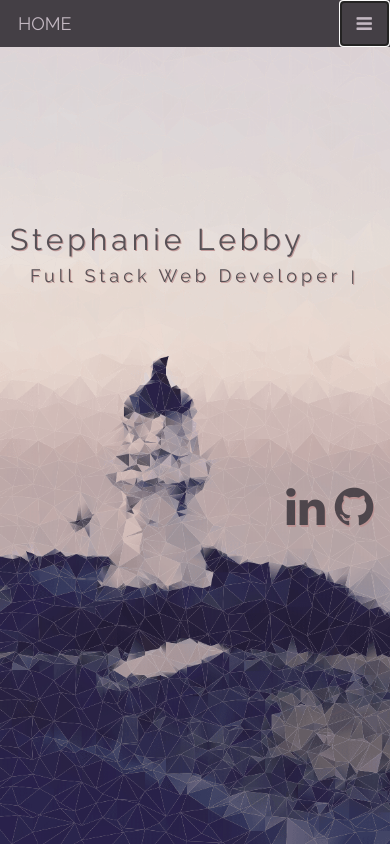
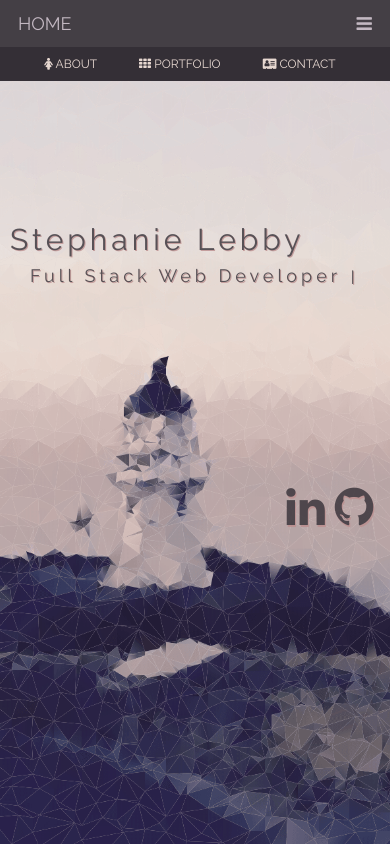
Before and after one commit to Steffield/React-Portfolio, a React (Create React App) app: page /#/ in a window 390 px wide. Both pictures are taken after a click on the button "Toggle Navigation Menu". Shown: the top 844 px of the page. Built offline with nearby package versions, Linux system fonts and the light colour scheme.

Commit message:
added useRef Hook, botton hover changes

```diff
--- a/src/components/Header/Navbar.css
+++ b/src/components/Header/Navbar.css
@@ -1,66 +1,64 @@
 /* ------navbar related styling -------*/
-.nav-top{
-  position:fixed;
-  width:100%;
-  z-index:1;
-  top:0;
+.nav-top {
+  position: fixed;
+  width: 100%;
+  z-index: 1;
+  top: 0;
 }
 
-.navbar-item{
-  margin-right: 30px
+.navbar-item {
+  margin-right: 30px;
 }
 
-#navbar{
-width:100%;
-overflow:hidden;
-display:block;
-background-color: rgb(52, 47, 54);
-color:#c0b5c0;
-opacity:.9;
-border-radius:0px;
-padding: 2px;
-font-size: 1.2em
+#navbar {
+  width: 100%;
+  overflow: hidden;
+  display: block;
+  background-color: rgb(52, 47, 54);
+  color: #c0b5c0;
+  opacity: 0.9;
+  border-radius: 0px;
+  padding: 2px;
+  font-size: 1.2em;
 }
 #navbar:before,
-#navbar:after{
-content:"";
-display:table;
-clear:both;
+#navbar:after {
+  content: "";
+  display: table;
+  clear: both;
 }
 
-#navLink{
-float:right!important;
+#navLink {
+  float: right !important;
 }
 
-
 #navLink:hover,
-.navbar-item:hover{
+.navbar-item:hover {
   background-color: #e7d8d1;
-  color:rgb(52, 47, 54);
-  text-decoration: none;
+  color: rgb(52, 47, 54);
+  /* text-decoration: none !important;
+  outline: none !important; */
 }
 
-
-#home{
-  position:relative;
+#home {
+  position: relative;
 }
 
-#home:hover{
-  display:block;
+#home:hover {
+  display: block;
 }
 
-#navFixed{
-  background-color: rgb(52, 47, 54)!important;
-  color: #e7d8d1!important;
-  display:block;
-  width:100%;
-  text-align:center;
-
+#navFixed {
+  background-color: rgb(52, 47, 54) !important;
+  color: #e7d8d1 !important;
+  display: block;
+  width: 100%;
+  text-align: center;
 }
 /*for the script*/
 
-.card{
-  box-shadow:0 2px 5px 0 rgba(0,0,0,0.16),0 2px 10px 0 rgba(0,0,0,0.12);
+.card {
+  box-shadow: 0 2px 5px 0 rgba(0, 0, 0, 0.16), 0 2px 10px 0 rgba(0, 0, 0, 0.12);
 }
 /* .animate-top{
   position:relative;
@@ -72,18 +70,16 @@ float:right!important;
     top:0;opacity:1;
   }
 } */
-.small{
-  margin-right: 10px
+.small {
+  margin-right: 10px;
 }
 
-.show{
-  display:block!important;
+.show {
+  display: block !important;
 }
 
-
-@media(min-width:700px){
-  .hide-md-lg{
-    display: none
+@media (min-width: 700px) {
+  .hide-md-lg {
+    display: none;
   }
-
 }
--- a/src/components/Header/Navbar.js
+++ b/src/components/Header/Navbar.js
@@ -52,11 +52,6 @@ function Navbar(props) {
           >
             <i className="fa fa-address-card"></i> CONTACT
           </button>
-          {/* <a href="#" className="navbar-item button">HOME</a>
-        <a href="#about" className="navbar-item button hide-small"><i className="fa fa-female"></i> ABOUT</a>
-        <a href="#portfolio" className="navbar-item button hide-small"><i className="fa fa-th"></i> PORTFOLIO</a>
-        <a href="#contact" className="navbar-item button hide-small"><i className="fa fa-address-card"></i> CONTACT</a>
-        */}
         </div>
 
         {/* <!-- Navbar small--> */}
@@ -65,6 +60,24 @@ function Navbar(props) {
           className="hide-small hide-large hide-medium"
           onClick={handleToggle}
         >
+          <button
+            onClick={() => props.scrollTo(props.aboutRef)}
+            className="navbar-item small button"
+          >
+            <i className="fa fa-female"></i> ABOUT
+          </button>
+          <button
+            onClick={() => props.scrollTo(props.portfolioRef)}
+            className="navbar-item small button"
+          >
+            <i className="fa fa-th"></i> PORTFOLIO
+          </button>
+          <button
+            onClick={() => props.scrollTo(props.contactRef)}
+            className="navbar-item small button"
+          >
+            <i className="fa fa-address-card"></i> CONTACT
+          </button>
           {/* <Link to="/about" className="navbar-item small button">
             ABOUT
           </Link>
@@ -74,9 +87,6 @@ function Navbar(props) {
           <Link to="/contact" className="navbar-item  small button">
             CONTACT
           </Link> */}
-          {/* <a href="#about" className="navbar-item small button">ABOUT</a>
-        <a href="#portfolio" className="navbar-item small button" >PORTFOLIO</a>
-        <a href="#contact" className="navbar-item small button" >CONTACT</a> */}
         </div>
       </div>
     </>
--- a/src/index.css
+++ b/src/index.css
@@ -18,6 +18,14 @@
     #d9bfbf,
     #f6efef
   );
+  --gradientLeft-webkit: -webkit-linear-gradient(
+    to left,
+    #d18989,
+    #d9bfbf,
+    #f6efef
+  );
+  --gradientLeft-moz: -moz-linear-gradient(to left, #d18989, #d9bfbf, #f6efef);
+  --gradientLeft: linear-gradient(to left, #d18989, #d9bfbf, #f6efef);
   --hrColor: #6c4040;
   --iconColor2: #e3cfcf;
   --borderGradientRight: linear-gradient(to right, #d18989, #7a7777);
@@ -50,15 +58,10 @@ html {
   line-height: 1.5;
 }
 
-#about {
-  padding-top: 90px !important;
-  height: 100vh;
-}
-
 /* -------buttons------ */
 #resumeBtn,
 /* #loadMoreBtn, */
-#toTopBtn,
+ #toTopBtn,
 #sendBtn {
   padding: 7px;
   border-radius: var(--borderRadius1);
@@ -71,9 +74,9 @@ html {
 
   color: black;
   background: var(--secondaryBackgroundColor);
-  background: var(--gradient-webkit);
-  background: var(--gradient-moz);
-  background: var(--gradient1);
+  background: var(--gradientLeft-webkit);
+  background: var(--gradientLeft-moz);
+  background: var(--gradientLeft);
 }
 
 .button {
@@ -102,24 +105,46 @@ html {
   opacity: 0.3;
 }
 
-button:active {
-  background: #e5e5e5;
-  -webkit-box-shadow: inset 0px 0px 5px #c1c1c1;
-  -moz-box-shadow: inset 0px 0px 5px #c1c1c1;
-  box-shadow: inset 0px 0px 5px #c1c1c1;
-  outline: none;
+.button:focus,
+.button:hover {
+  outline: none !important;
+
+  text-decoration: none;
 }
+
+/* .button:active {
+  background-color: var(--secondaryColor);
+} */
 
 #resumeBtn:hover,
 #resumeBtn:hover,
 #sendBtn:hover {
+  background-color: var(--secondaryColor);
   border-color: var(--secondaryColor);
   color: black;
-  background: var(--secondaryBackgroundColor);
-  background: var(--gradient-webkit);
-  background: var(--gradient-moz);
-  background: var(--gradient1);
+  box-shadow: 0 2px 5px 0 rgba(0, 0, 0, 0.16), 0 2px 10px 0 rgba(0, 0, 0, 0.12);
+
+  background-image: var(--gradient-webkit);
+  background-image: var(--gradient-moz);
+  background-image: var(--gradient1);
 }
+/* #resumeBtn:hover,
+#loadMoreBtn:hover,
+#resumeBtn:hover,
+#sendBtn:hover {
+  background-color: #bc8f8f;
+  border-color: #bc8f8f;
+  color: black;
+  box-shadow: 0 2px 5px 0 rgba(0, 0, 0, 0.16), 0 2px 10px 0 rgba(0, 0, 0, 0.12);
+  background-image: -webkit-linear-gradient(
+    to right,
+    #d18989,
+    #d9bfbf,
+    #f6efef
+  );
+  background-image: -moz-linear-gradient(to right, #d18989, #d9bfbf, #f6efef);
+  background-image: linear-gradient(to right, #d18989, #d9bfbf, #f6efef);
+} */
 
 .padding-10 {
   padding: 10px;
@@ -157,6 +182,10 @@ hr {
 }
 
 /* -----about section------ */
+#about {
+  padding-top: 90px !important;
+  /* height: 100vh; */
+}
 
 #myPhoto {
   opacity: 0.7;
@@ -241,6 +270,12 @@ label {
   margin-bottom: 0 !important;
 }
 
+@media (min-width: 1400px) {
+  #about {
+    height: 100vh;
+  }
+}
+
 @media (max-width: 900px) and (min-width: 700px) {
   #nameSpan {
     font-size: 26px;
@@ -271,6 +306,10 @@ label {
 @media (max-width: 700px) {
   .hide-small {
     display: none !important;
+  }
+
+  p {
+    text-align: justify;
   }
 
   #bgTextLeft {
```
